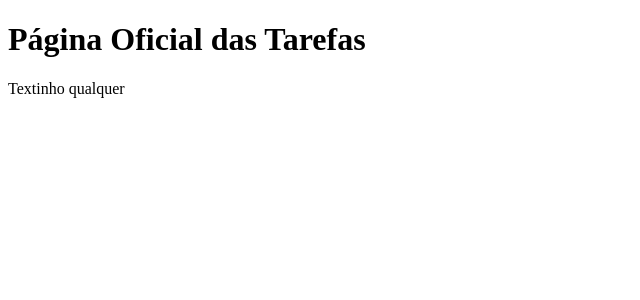
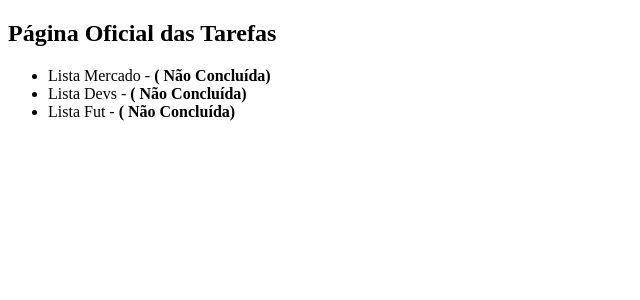
Before and after one commit to GiovanniCelestino/project-django, a Django app: page /tarefas/ in a window 1280 px wide. Shown: the part 108-408 px from the top of the page, without its empty margins (0-640 px from the left). Run offline with Django 5.2, Linux system fonts and the light colour scheme; data comes from the database, SQL or seed files in the repository; both versions use the stored data as it was after the commit.

Commit message:
Listando informações de Tarefas

```diff
--- a/tarefas/templates/tarefas/home.html
+++ b/tarefas/templates/tarefas/home.html
@@ -4,7 +4,25 @@
 {% block titulo %}Página Home{% endblock %}
 
 {% block corpo %}
-<h1>Página Oficial das Tarefas</h1>
+<h2>Página Oficial das Tarefas</h2>
 
-<p>Textinho qualquer</p>
+{% if tarefas %}
+<ul>
+    {% for tarefa in tarefas %}
+    <li>
+        {{ tarefa.titulo }} -
+        <strong>
+            {% if tarefa.concluida %}
+            ( Concluída )
+            {% else %}
+            ( Não Concluída)
+            {% endif %}
+        </strong>
+    </li>
+    {% endfor %}
+</ul>
+{% else %}
+<p>Nenhuma tarefa cadastrada</p>
+{% endif %}
+
 {% endblock %}
--- a/tarefas/views.py
+++ b/tarefas/views.py
@@ -1,11 +1,13 @@
 from django.shortcuts import render, redirect
 from .forms import TarefaForm
 #from django.http import HttpResponse
+from .models import Tarefa
 
 
 # Create your views here.
 def home(request):
-    return render(request, "tarefas/home.html")
+    lista = Tarefa.objects.all()
+    return render(request, "tarefas/home.html", { 'tarefas': lista})
 
 
 def add(request):
```
Also changed, not shown: db.sqlite3.
